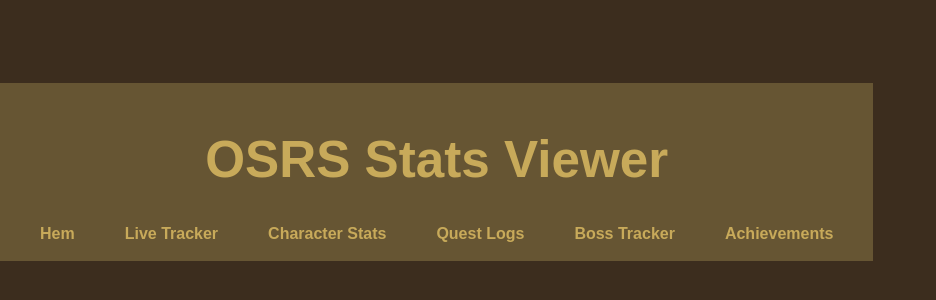
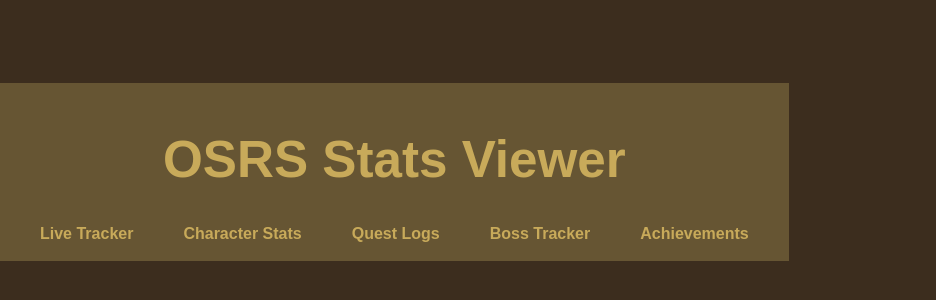
Before and after one commit to urmentrut/kasper-webbprojekt, a React (Vite) app in the folder frontend/: page / in a window 1280 px wide. Shown: the part 228-528 px from the top of the page, without its empty margins (0-936 px from the left). Built offline with nearby package versions, Linux system fonts and the light colour scheme; a web font is replaced by a local one.

Commit message:
Tar bort "hem"

```diff
--- a/frontend/src/components/Header.jsx
+++ b/frontend/src/components/Header.jsx
@@ -6,7 +6,6 @@ const Header = () => {
     <header>
       <h1>OSRS Stats Viewer</h1>
       <nav>
-        <Link to="/">Hem</Link>
         <Link to="/live-tracker">Live Tracker</Link>
         <Link to="/character-stats">Character Stats</Link>
         <Link to="/questlogs">Quest Logs</Link>
```
